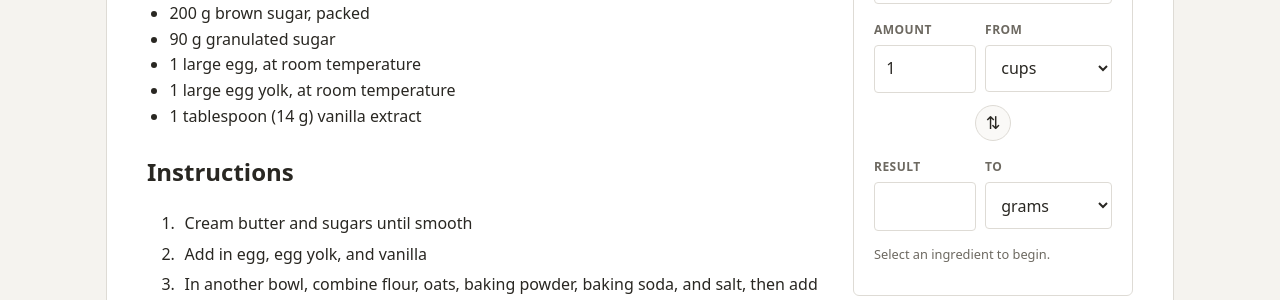
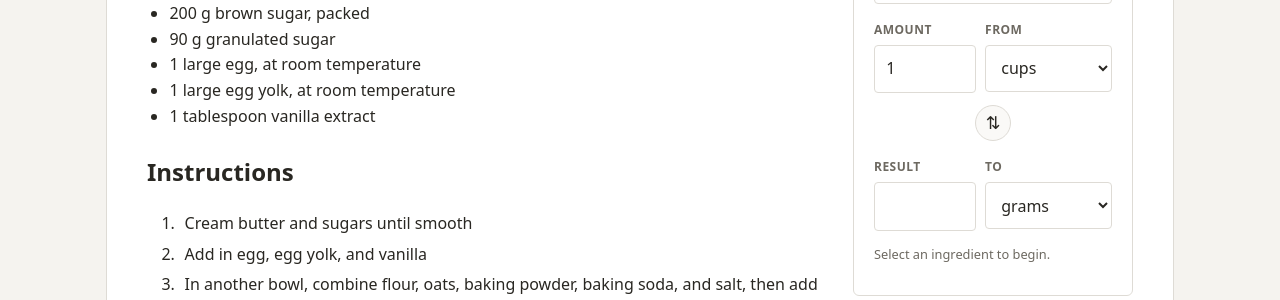
Before and after one commit to sundaycake/recipes, a Jekyll site: the page built from _recipes/chocolate-chip-oatmeal-cookies.md, in a window 1280 px wide and 900 px high, scrolled down 802 px. Shown: the part 155-455 px from the top of the window. Built offline with Jekyll 4.4.1, drawn with Linux system fonts in a browser that asks for light colours.

Commit message:
Update chocolate-chip-oatmeal-cookies.md

```diff
--- a/_recipes/chocolate-chip-oatmeal-cookies.md
+++ b/_recipes/chocolate-chip-oatmeal-cookies.md
@@ -44,7 +44,7 @@ source_url: https://www.kingarthurbaking.com/recipes/oatmeal-chocolate-chip-cook
 - 90 g granulated sugar
 - 1 large egg, at room temperature
 - 1 large egg yolk, at room temperature
-- 1 tablespoon (14 g) vanilla extract
+- 1 tablespoon vanilla extract
 
 ## Instructions
 
```
